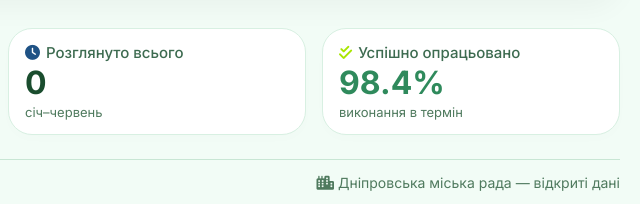
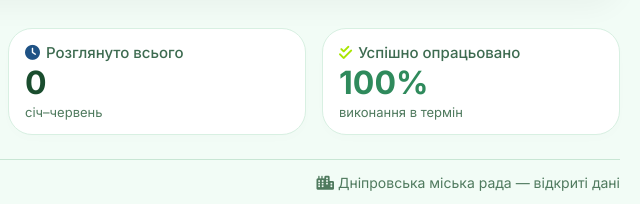
Before and after one commit to DniproTransparentcities/citizens_appeals, a plain HTML site: page index.html in a window 1280 px wide. Shown: the part 1067-1271 px from the top of the page, 640-1280 px from the left. Drawn offline with nearby package versions, Linux system fonts and the light colour scheme; no server answers.

Commit message:
Update index.html

```diff
--- a/index.html
+++ b/index.html
@@ -388,7 +388,7 @@
     </div>
     <div class="info-block">
       <div class="label"><i class="fas fa-check-double" style="color:#a8e600;"></i> Успішно опрацьовано</div>
-      <div class="value" style="color:#2f8a5c;">98.4%</div>
+      <div class="value" style="color:#2f8a5c;">100%</div>
       <div class="note">виконання в термін</div>
     </div>
   </div>
```
